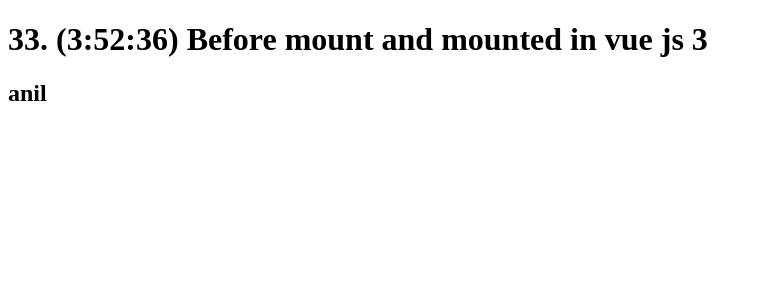
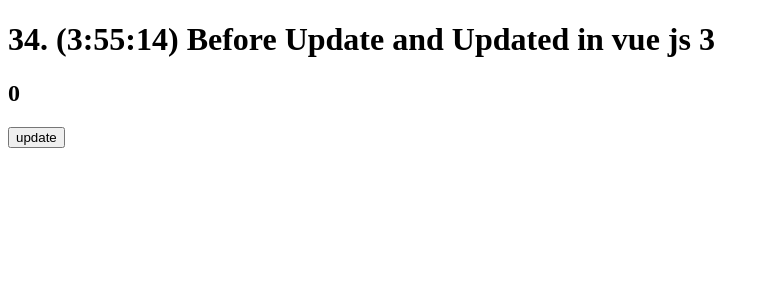
Before and after one commit to VIP114/vuejs-full-course-for-revise, a Vue app: page / in a window 1280 px wide. Shown: the top 300 px of the page, without its empty margins (0-769 px from the left). Built offline with nearby package versions, Linux system fonts and the light colour scheme.

Commit message:
34. (3:55:14) Before Update and Updated in vue js 3

```diff
--- a/src/App.vue
+++ b/src/App.vue
@@ -22,7 +22,8 @@
   <!-- <DynamicComponents29/> -->
   <!-- <Main30/> -->
   <!-- <BeforeCreated32/> -->
-  <BeforeMount33/>
+  <!-- <BeforeMount33/> -->
+  <Update34/>
 </template>
 
 <script>
@@ -48,7 +49,8 @@
 // import DynamicComponents29 from './components/DynamicComponents29'
 // import Main30 from './components/Main30'
 // import  BeforeCreated32 from './components/BeforeCreated32'
-import BeforeMount33 from './components/BeforeMount33'
+// import BeforeMount33 from './components/BeforeMount33'
+import Update34 from './components/Update34'
 export default {
   name: 'App',
   components: {
@@ -74,7 +76,8 @@
     // DynamicComponents29,
     // Main30,
     // BeforeCreated32,
-    BeforeMount33,
+    // BeforeMount33,
+    Update34,
   }
 }
 </script>
--- /dev/null
+++ b/src/components/Update34.vue
@@ -0,0 +1,26 @@
+<template>
+    <div>
+        <h1>34. (3:55:14) Before Update and Updated in vue js 3</h1>
+        <h2 ref="count">{{counter}}</h2>
+        <button v-on:click="counter= counter +1">update</button>
+    </div>
+</template>
+<script>
+export default {
+    name:"Update34",
+    data() {
+        return {
+            counter:0,
+        }
+    },
+    beforeUpdate() {
+        console.log("beforeUpdate",this.counter);
+        console.log("before Update",this.$refs['count'].textContent);
+    },
+    updated() {
+        console.log("updated",this.counter);
+        console.log("Updated dafd",this.$refs['count'].textContent);
+
+    },
+}
+</script>
```
